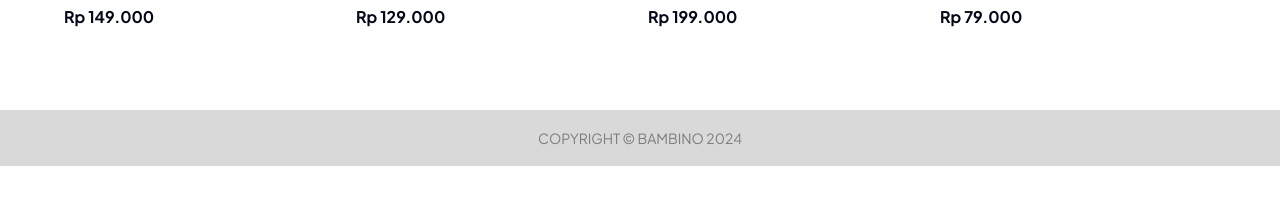
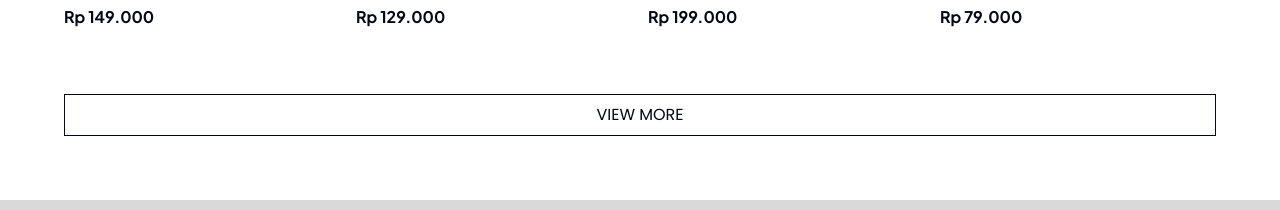
Before and after one commit to budiigunawan/bambino-next, a Next.js app: page / in a window 1280 px wide. Shown: the part 1706-1916 px from the top of the page. Before the commit the page ends 1872 px from the top, so only its background shows below. Built offline with nearby package versions, Linux system fonts and the light colour scheme.

Commit message:
feat: add view more product button

```diff
--- a/components/home/collection/index.tsx
+++ b/components/home/collection/index.tsx
@@ -2,6 +2,7 @@ import { Product } from '@/app/lib/types';
 import styles from './styles.module.scss';
 import ProductSkeleton from '@/components/product/product-skeleton';
 import ProductCard from '@/components/product/product-card';
+import Link from 'next/link';
 
 type CollectionsParams = {
   products: Product[];
@@ -32,6 +33,14 @@ export default function Collection({ products, isLoading }: CollectionsParams) {
                 <ProductCard key={product.id} dataProduct={product} />
               ))}
             </div>
+            <div>
+              <Link
+                href={'/products'}
+                className={styles.collection__body__products__more}
+              >
+                View more
+              </Link>
+            </div>
           </>
         )}
       </div>
--- a/components/home/collection/styles.module.scss
+++ b/components/home/collection/styles.module.scss
@@ -32,6 +32,23 @@
       column-gap: 1rem;
       row-gap: 2rem;
       grid-template-columns: repeat(12, minmax(0, 1fr));
+
+      &__more {
+        display: inline-block;
+        width: 100%;
+        margin: 1.5rem 0;
+        border: 1px solid $black;
+        text-transform: uppercase;
+        font-family: $font-poppins, sans-serif;
+        padding: 0.5rem 1rem;
+        text-align: center;
+        text-decoration: none;
+        color: $black;
+
+        &:hover {
+          background-color: $gray-light;
+        }
+      }
     }
   }
 }
```
